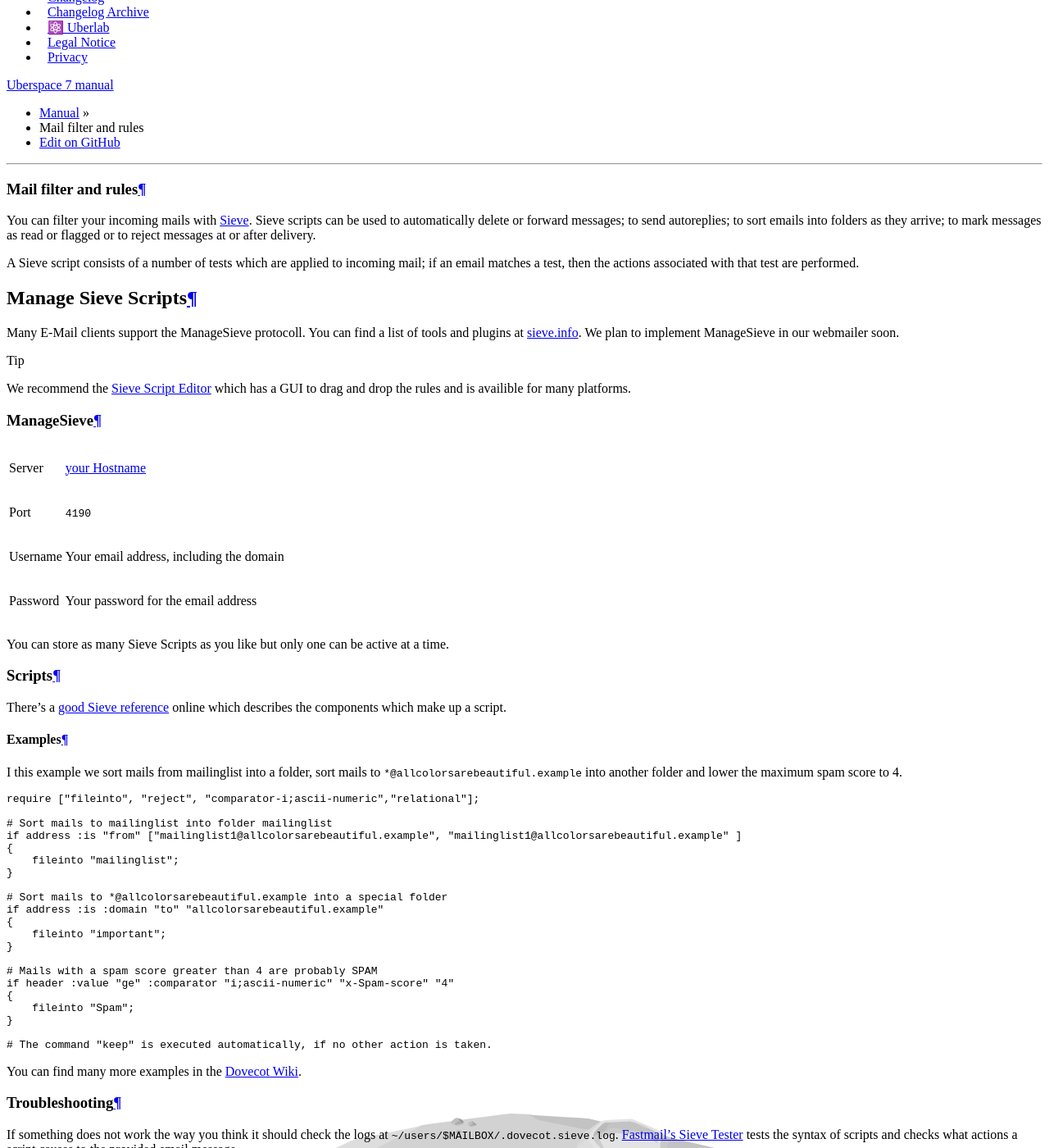
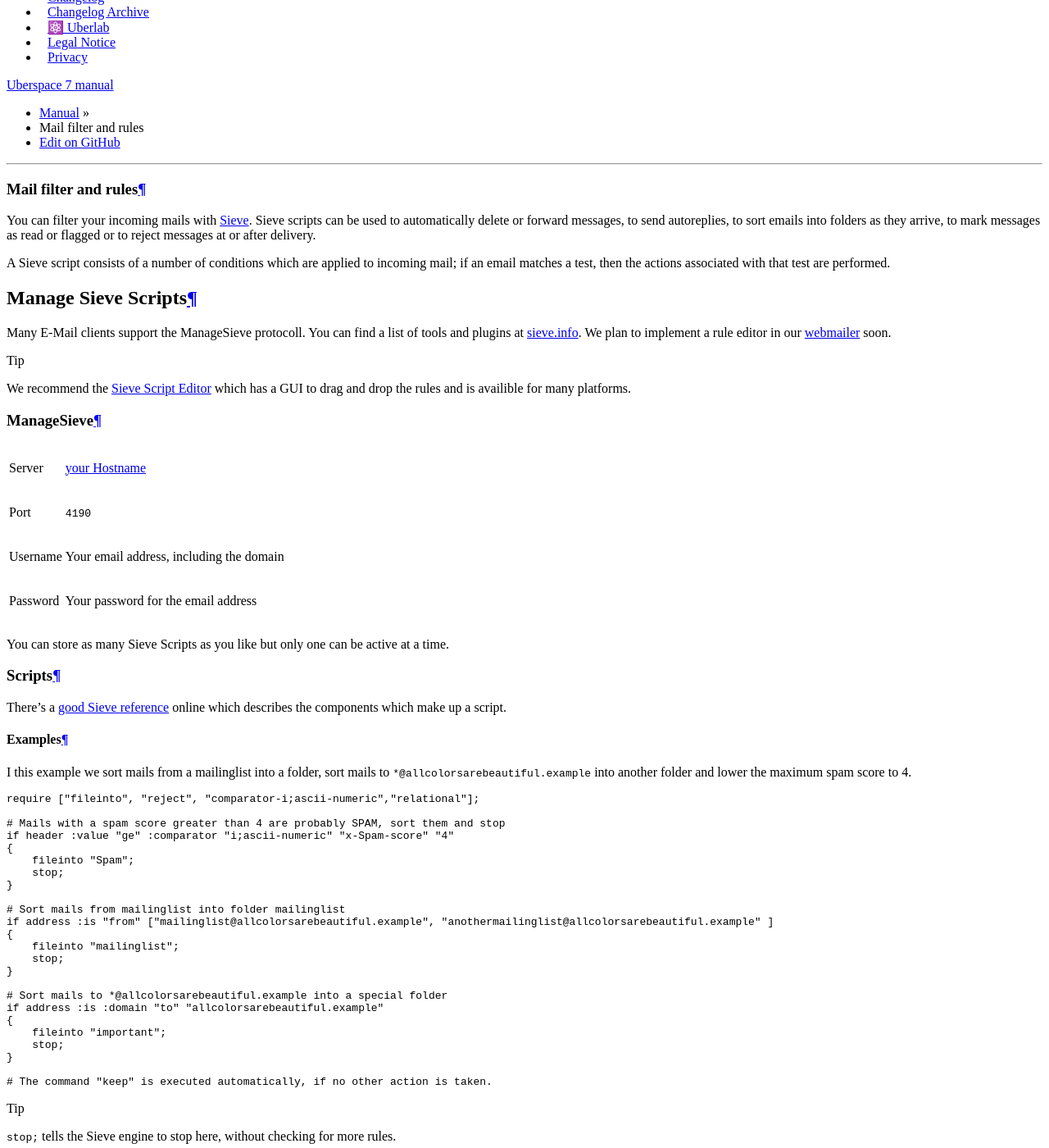
Before and after one commit to Uberspace/manual, a Sphinx documentation site: the page built from source/mail-filters.rst, in a window 1280 px wide and 1400 px high, scrolled down 1644 px. Shown: the whole window at 82% size. Built offline with Sphinx 7.4.7 and the Read the Docs theme 2.0.0, drawn with Linux system fonts in a browser that asks for light colours; some of the changed text lies outside the part shown.

Commit message:
:memo: fine tune article

```diff
--- a/source/mail-filters.rst
+++ b/source/mail-filters.rst
@@ -4,14 +4,14 @@
 Mail filter and rules
 #####################
 
-You can filter your incoming mails with `Sieve <http://www.ietf.org/rfc/rfc3028.txt>`_. Sieve scripts can be used to automatically delete or forward messages; to send autoreplies; to sort emails into folders as they arrive; to mark messages as read or flagged or to reject messages at or after delivery.
+You can filter your incoming mails with `Sieve <http://www.ietf.org/rfc/rfc3028.txt>`_. Sieve scripts can be used to automatically delete or forward messages, to send autoreplies, to sort emails into folders as they arrive, to mark messages as read or flagged or to reject messages at or after delivery.
 
-A Sieve script consists of a number of tests which are applied to incoming mail; if an email matches a test, then the actions associated with that test are performed.
+A Sieve script consists of a number of conditions which are applied to incoming mail; if an email matches a test, then the actions associated with that test are performed.
 
 Manage Sieve Scripts
 ####################
 
-Many E-Mail clients support the ManageSieve protocoll. You can find a list of tools and plugins at `sieve.info <http://sieve.info/clients>`_. We plan to implement ManageSieve in our webmailer soon.
+Many E-Mail clients support the ManageSieve protocoll. You can find a list of tools and plugins at `sieve.info <http://sieve.info/clients>`_. We plan to implement a rule editor in our :ref:`webmailer <mail-access>` soon.
 
 .. tip:: We recommend the `Sieve Script Editor <https://github.com/thsmi/sieve>`_ which has a GUI to drag and drop the rules and is availible for many platforms.
 
@@ -38,42 +38,48 @@
 Examples
 --------
 
-I this example we sort mails from mailinglist into a folder, sort mails to ``*@allcolorsarebeautiful.example`` into another folder and lower the maximum spam score to 4.
+
+I this example we sort mails from a mailinglist into a folder, sort mails to ``*@allcolorsarebeautiful.example`` into another folder and lower the maximum spam score to 4.
 
 .. code-block:: sieve
 
     require ["fileinto", "reject", "comparator-i;ascii-numeric","relational"];
 
-    # Sort mails to mailinglist into folder mailinglist
-    if address :is "from" ["mailinglist1@allcolorsarebeautiful.example", "mailinglist1@allcolorsarebeautiful.example" ]
+    # Mails with a spam score greater than 4 are probably SPAM, sort them and stop
+    if header :value "ge" :comparator "i;ascii-numeric" "x-Spam-score" "4"
+    {
+        fileinto "Spam";
+        stop;
+    }
+
+    # Sort mails from mailinglist into folder mailinglist
+    if address :is "from" ["mailinglist@allcolorsarebeautiful.example", "anothermailinglist@allcolorsarebeautiful.example" ]
     {
         fileinto "mailinglist";
+        stop;
     }
 
     # Sort mails to *@allcolorsarebeautiful.example into a special folder
     if address :is :domain "to" "allcolorsarebeautiful.example"
     {
         fileinto "important";
-    }
-
-    # Mails with a spam score greater than 4 are probably SPAM
-    if header :value "ge" :comparator "i;ascii-numeric" "x-Spam-score" "4"
-    {
-        fileinto "Spam";
+        stop;
     }
 
     # The command "keep" is executed automatically, if no other action is taken.
+
+.. tip:: ``stop;`` tells the Sieve engine to stop here, without checking for more rules.
 
 You can find many more examples in the `Dovecot Wiki <https://wiki.dovecot.org/Pigeonhole/Sieve/Examples>`_.
 
 Troubleshooting
 ===============
 
-If something does not work the way you think it should check the logs at ``~/users/$MAILBOX/.dovecot.sieve.log``. `Fastmail's Sieve Tester <https://www.fastmail.com/cgi-bin/sievetest.pl>`_ tests the syntax of scripts and checks what actions a script causes to the provided email message.
+If something does not work check the logs at ``~/users/$MAILBOX/.dovecot.sieve.log``. `Fastmail's Sieve Tester <https://www.fastmail.com/cgi-bin/sievetest.pl>`_ tests the syntax of scripts and checks what actions a script causes to the provided email message.
 
 Background
 ==========
 
-Sieve scripts are stored in the file system in the corresponding mailbox: ``~/users/$MAILBOX/Sieve``. A script is enabled by creating a symlink to ``~/users/$MAILBOX/.dovecot.sieve``.
+Sieve scripts are stored in the file system in the corresponding mailbox ``~/users/$MAILBOX/Sieve/``. A script is enabled by creating a symlink to ``~/users/$MAILBOX/.dovecot.sieve``.
 
 .. tip:: When using ManageSieve scripts are compiled before they are installed, which guarantees that the uploaded script is valid. This can prevent you from inadvertently installing a broken Sieve script.
```
